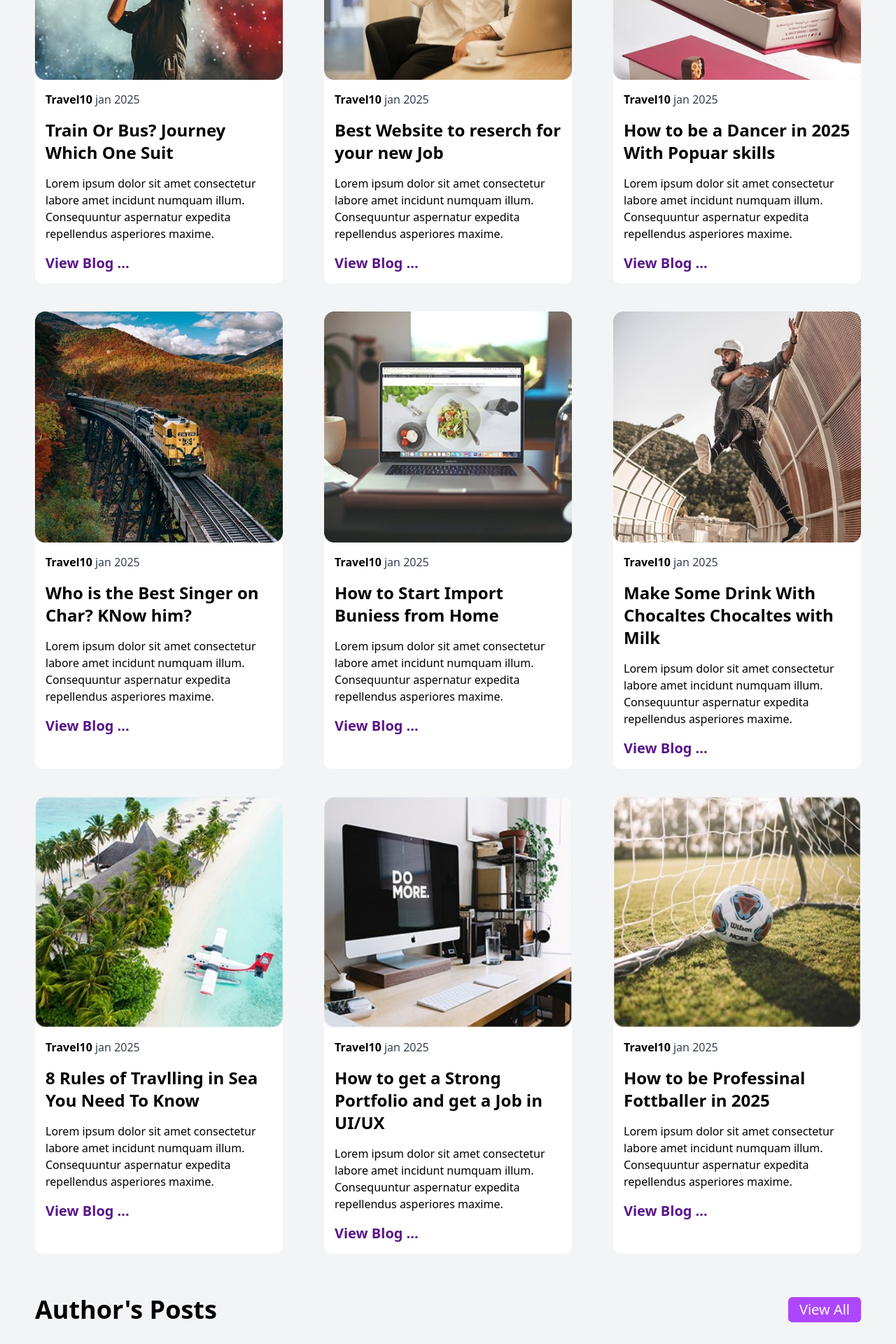
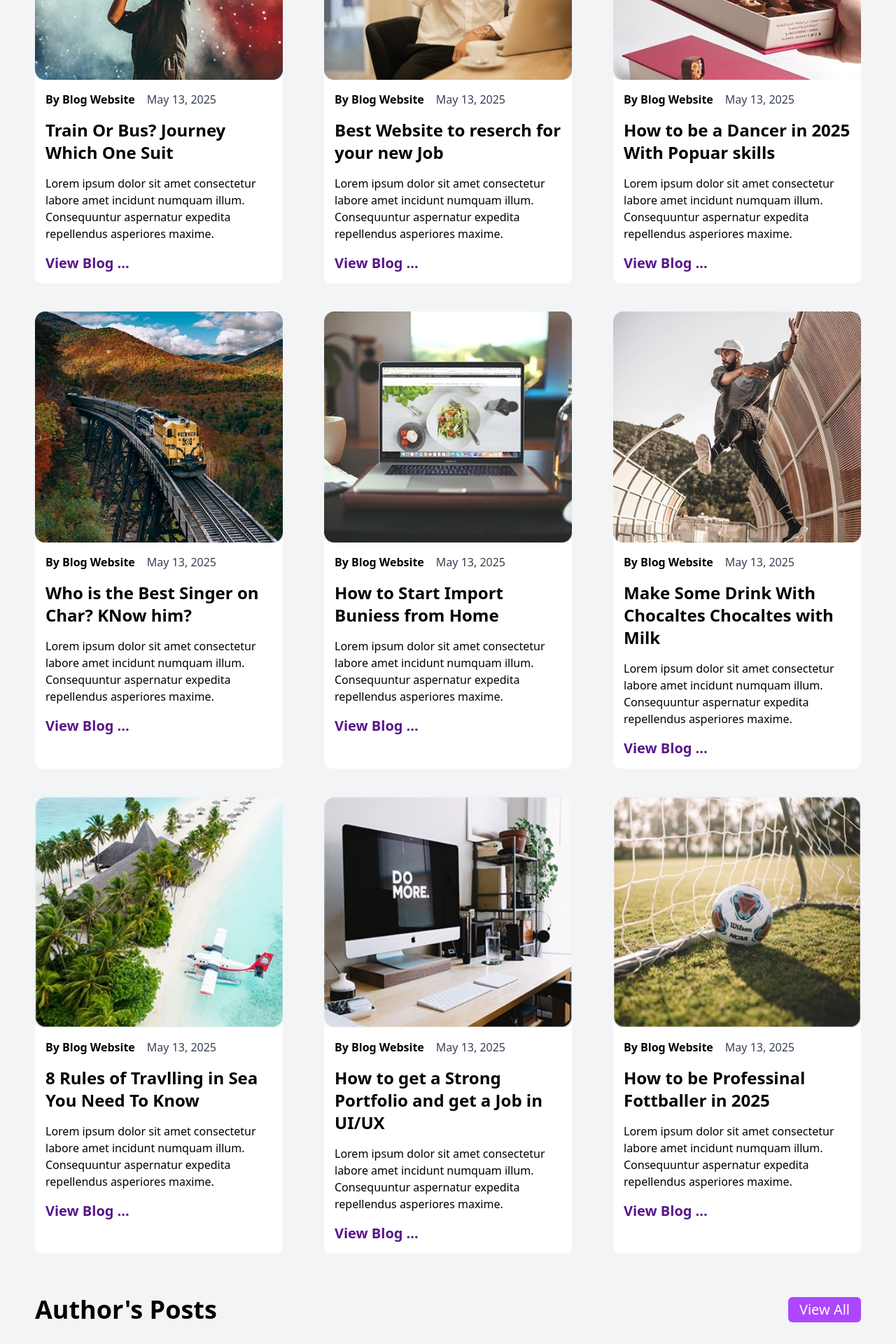
Before and after one commit to abdulwaqas17/figma-design_r-5, a React (Vite) app: page /blog in a window 1280 px wide. Shown: the part 700-2620 px from the top of the page at 70% size. Built offline with nearby package versions, Linux system fonts and the light colour scheme; no server answers; the database is empty.

Commit message:
improve ui

```diff
--- a/src/Components/Cart.jsx
+++ b/src/Components/Cart.jsx
@@ -2,41 +2,55 @@ import React, { useState } from "react";
 import { useNavigate } from "react-router";
 
 const Cart = (thisAnObj) => {
-
-  const [myPostID,setMyPostID] = useState(null);
+  const [myPostID, setMyPostID] = useState(null);
   const navigate = useNavigate();
 
-  const postFunc = (param)=> {
-
+  const postFunc = (param) => {
     // console.log('thisAnObj.id ==>',thisAnObj.id);
 
     // setMyPostID(thisAnObj.id);
     if (param !== null && param !== undefined) {
-      window.localStorage.setItem('postID',param);
-      console.log('switch');
-      navigate('/post');
-    } else{
-      alert('This blog could not show')
+      window.localStorage.setItem("postID", param);
+      console.log("switch");
+      navigate("/post");
+    } else {
+      alert("This blog could not show");
     }
-  // aik comp se dusry cmp m data bhjna h lekin dono aik dusray use nhe ho rhay ? contextApi Ya prop Ya kuch aur
-  }
+    // aik comp se dusry cmp m data bhjna h lekin dono aik dusray use nhe ho rhay ? contextApi Ya prop Ya kuch aur
+  };
 
   return (
-    <div className="threeBoxesBox w-full md:w-[30%] bg-white rounded-[10px]" id={thisAnObj.id}>
-
-      <img src={thisAnObj.imgLink} alt="" className="w-full mb-4 rounded-[10px] h-[260px] md:h-[330px]"  />
+    <div
+      className="threeBoxesBox w-full md:w-[30%] bg-white rounded-[10px]"
+      id={thisAnObj.id}
+    >
+      <img
+        src={thisAnObj.imgLink}
+        alt=""
+        className="w-full mb-4 rounded-[10px] h-[260px] md:h-[330px]"
+      />
       {/* <div className="img h-[300px] bg-orange-500 mb-4 rounded-[10px]"></div> */}
 
-     <div className="px-[15px] pb-[15px]">
-     {thisAnObj.detail}
+      <div className="px-[15px] pb-[15px]">
 
-<h2 className="font-bold text-2xl pt-4">{thisAnObj.heading}</h2>
+        <p className="font-bold">
+          By {thisAnObj.authorName}
+          <span className="font-normal pl-[17px] text-gray-700">
+            {thisAnObj.postDate}
+          </span>
+        </p>
 
-<p className="py-4">{thisAnObj.para}</p>
+        <h2 className="font-bold text-2xl pt-4">{thisAnObj.heading}</h2>
 
-<p className="text-purple-900 text-xl font-bold cursor-pointer" onClick={()=> postFunc(thisAnObj.id)}>View Blog ...</p>
-     </div>
+        <p className="py-4">{thisAnObj.para}</p>
 
+        <p
+          className="text-purple-900 text-xl font-bold cursor-pointer"
+          onClick={() => postFunc(thisAnObj.id)}
+        >
+          View Blog ...
+        </p>
+      </div>
     </div>
   );
 };
--- a/src/Components/Navbar.jsx
+++ b/src/Components/Navbar.jsx
@@ -32,7 +32,7 @@ const Navbar = () => {
 
       <div className="rightNav hidden md:block">
         <ul className="flex gap-10 items-center">
-          <Link to="/signup">Sign Up</Link>
+          {/* <Link to="/signup">Sign Up</Link> */}
           <Link to="/blog">Blog</Link>
           <Link to="/about">About</Link>
           <p className="cursor-pointer" onClick={checkUser}>Profile</p>
--- a/src/Components/SixCarts.jsx
+++ b/src/Components/SixCarts.jsx
@@ -1,79 +1,58 @@
-import React from 'react'
-import Cart from './Cart'
+import React from "react";
+import Cart from "./Cart";
 
 const SixCarts = () => {
   return (
-    <div className='sixCarts flex justify-between flex-wrap gap-[40px]'>
-
+    <div className="sixCarts flex justify-between flex-wrap gap-[40px]">
       <Cart
-        detail={
-          <p className="font-bold">
-            Travel10 <span className="font-normal text-gray-700">jan 2025</span>
-          </p>
-        }
+        authorName="Blog Website"
+        postDate="May 13, 2025"
         heading="Train Or Bus? Journey Which One Suit"
         para="Lorem ipsum dolor sit amet consectetur labore amet incidunt numquam illum. Consequuntur aspernatur expedita repellendus asperiores maxime."
-
-        imgLink = '/assets/figma-3.jpg'
+        imgLink="/assets/figma-3.jpg"
       />
 
       <Cart
-        detail={
-          <p className="font-bold">
-            Travel10 <span className="font-normal text-gray-700">jan 2025</span>
-          </p>
-        }
+        authorName="Blog Website"
+        postDate="May 13, 2025"
         heading="Best Website to reserch for your new Job"
         para="Lorem ipsum dolor sit amet consectetur labore amet incidunt numquam illum. Consequuntur aspernatur expedita repellendus asperiores maxime."
-        imgLink = '/assets/figma-2.jpg'
+        imgLink="/assets/figma-2.jpg"
       />
 
       <Cart
-        detail={
-          <p className="font-bold">
-            Travel10 <span className="font-normal text-gray-700">jan 2025</span>
-          </p>
-        }
+        authorName="Blog Website"
+        postDate="May 13, 2025"
         heading="How to be a Dancer in 2025 With Popuar skills"
         para="Lorem ipsum dolor sit amet consectetur labore amet incidunt numquam illum. Consequuntur aspernatur expedita repellendus asperiores maxime."
-        imgLink = '/assets/figma-1.jpg'
+        imgLink="/assets/figma-1.jpg"
       />
 
       <Cart
-        detail={
-          <p className="font-bold">
-            Travel10 <span className="font-normal text-gray-700">jan 2025</span>
-          </p>
-        }
+        authorName="Blog Website"
+        postDate="May 13, 2025"
         heading="Who is the Best Singer on Char? KNow him?"
         para="Lorem ipsum dolor sit amet consectetur labore amet incidunt numquam illum. Consequuntur aspernatur expedita repellendus asperiores maxime."
-        imgLink = '/assets/figma-6.jpg'
+        imgLink="/assets/figma-6.jpg"
       />
 
       <Cart
-        detail={
-          <p className="font-bold">
-            Travel10 <span className="font-normal text-gray-700">jan 2025</span>
-          </p>
-        }
+        authorName="Blog Website"
+        postDate="May 13, 2025"
         heading="How to Start Import Buniess from Home"
         para="Lorem ipsum dolor sit amet consectetur labore amet incidunt numquam illum. Consequuntur aspernatur expedita repellendus asperiores maxime."
-        imgLink = '/assets/figma-5.jpg'
+        imgLink="/assets/figma-5.jpg"
       />
 
       <Cart
-        detail={
-          <p className="font-bold">
-            Travel10 <span className="font-normal text-gray-700">jan 2025</span>
-          </p>
-        }
+        authorName="Blog Website"
+        postDate="May 13, 2025"
         heading="Make Some Drink With Chocaltes Chocaltes with Milk"
         para="Lorem ipsum dolor sit amet consectetur labore amet incidunt numquam illum. Consequuntur aspernatur expedita repellendus asperiores maxime."
-        imgLink = '/assets/figma-4.jpg'
+        imgLink="/assets/figma-4.jpg"
       />
+    </div>
+  );
+};
 
-    </div>
-  )
-}
-
-export default SixCarts
+export default SixCarts;
--- a/src/Components/ThreeCarts.jsx
+++ b/src/Components/ThreeCarts.jsx
@@ -5,11 +5,8 @@ const ThreeCarts = () => {
   return (
     <div className="threeBoxes flex justify-between flex-wrap gap-[40px]">
       <Cart
-        detail={
-          <p className="font-bold">
-            Travel10 <span className="font-normal text-gray-700">jan 2025</span>
-          </p>
-        }
+       authorName = 'Blog Website'
+postDate = 'May 13, 2025'
         heading="8 Rules of Travlling in Sea You Need To Know"
         para="Lorem ipsum dolor sit amet consectetur labore amet incidunt numquam illum. Consequuntur aspernatur expedita repellendus asperiores maxime."
 
@@ -17,11 +14,8 @@ const ThreeCarts = () => {
       />
 
       <Cart
-        detail={
-          <p className="font-bold">
-            Travel10 <span className="font-normal text-gray-700">jan 2025</span>
-          </p>
-        }
+       authorName = 'Blog Website'
+postDate = 'May 13, 2025'
         heading="How to get a Strong Portfolio and get a Job in UI/UX"
         para="Lorem ipsum dolor sit amet consectetur labore amet incidunt numquam illum. Consequuntur aspernatur expedita repellendus asperiores maxime."
 
@@ -29,11 +23,8 @@ const ThreeCarts = () => {
       />
 
       <Cart
-        detail={
-          <p className="font-bold">
-            Travel10 <span className="font-normal text-gray-700">jan 2025</span>
-          </p>
-        }
+       authorName = 'Blog Website'
+postDate = 'May 13, 2025'
         heading="How to be Professinal Fottballer in 2025"
         para="Lorem ipsum dolor sit amet consectetur labore amet incidunt numquam illum. Consequuntur aspernatur expedita repellendus asperiores maxime."
 
--- a/src/Pages/About/About.jsx
+++ b/src/Pages/About/About.jsx
@@ -96,36 +96,27 @@ const About = () => {
 
           <div className="flex justify-between flex-wrap gap-[40px]">
             <Cart
-              detail={
-                <p className="font-bold">
-                  Travel10{" "}
-                  <span className="font-normal text-gray-700">jan 2025</span>
-                </p>
-              }
+              authorName="Blog Website"
+        postDate="May 13, 2025"
+
               heading="Train Or Bus? Journey Which One Suit"
               para="Lorem ipsum dolor sit amet consectetur labore amet incidunt numquam illum. Consequuntur aspernatur expedita repellendus asperiores maxime."
               imgLink="/assets/figma-3.jpg"
             />
 
             <Cart
-              detail={
-                <p className="font-bold">
-                  Travel10{" "}
-                  <span className="font-normal text-gray-700">jan 2025</span>
-                </p>
-              }
+              authorName="Blog Website"
+        postDate="May 13, 2025"
+
               heading="Best Website to reserch for your new Job"
               para="Lorem ipsum dolor sit amet consectetur labore amet incidunt numquam illum. Consequuntur aspernatur expedita repellendus asperiores maxime."
               imgLink="/assets/figma-2.jpg"
             />
 
             <Cart
-              detail={
-                <p className="font-bold">
-                  Travel10{" "}
-                  <span className="font-normal text-gray-700">jan 2025</span>
-                </p>
-              }
+              authorName="Blog Website"
+        postDate="May 13, 2025"
+
               heading="How to be a Dancer in 2025 With Popuar skills"
               para="Lorem ipsum dolor sit amet consectetur labore amet incidunt numquam illum. Consequuntur aspernatur expedita repellendus asperiores maxime."
               imgLink="/assets/figma-1.jpg"
--- a/src/Pages/Blog/Blog.jsx
+++ b/src/Pages/Blog/Blog.jsx
@@ -168,11 +168,9 @@ const Blog = () => {
 
               id = {p.id}
 
-              detail={
-                <p className="font-bold">
-                  By {p.authorDetails.fullname} <span className="font-normal pl-[17px] text-gray-700">{p.postDate}</span>
-                </p>
-              }
+              authorName = {p.authorDetails.fullname}
+              postDate = {p.postDate}
+
 
 
             />
```
Also changed, not shown: src/Pages/Post/index.jsx (+100 -121 lines), src/Pages/Profile/index.jsx (+40 -45 lines). Lines whose indentation alone changed are shown as unchanged.
